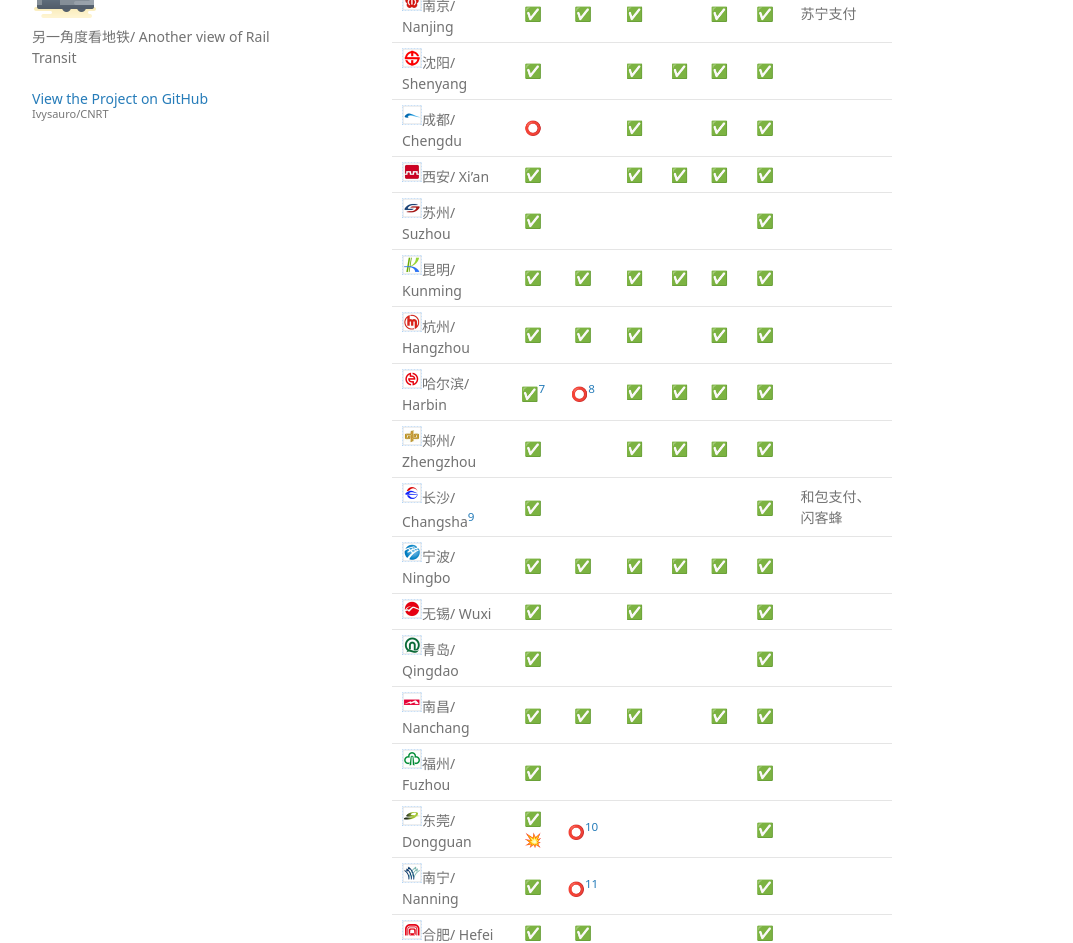
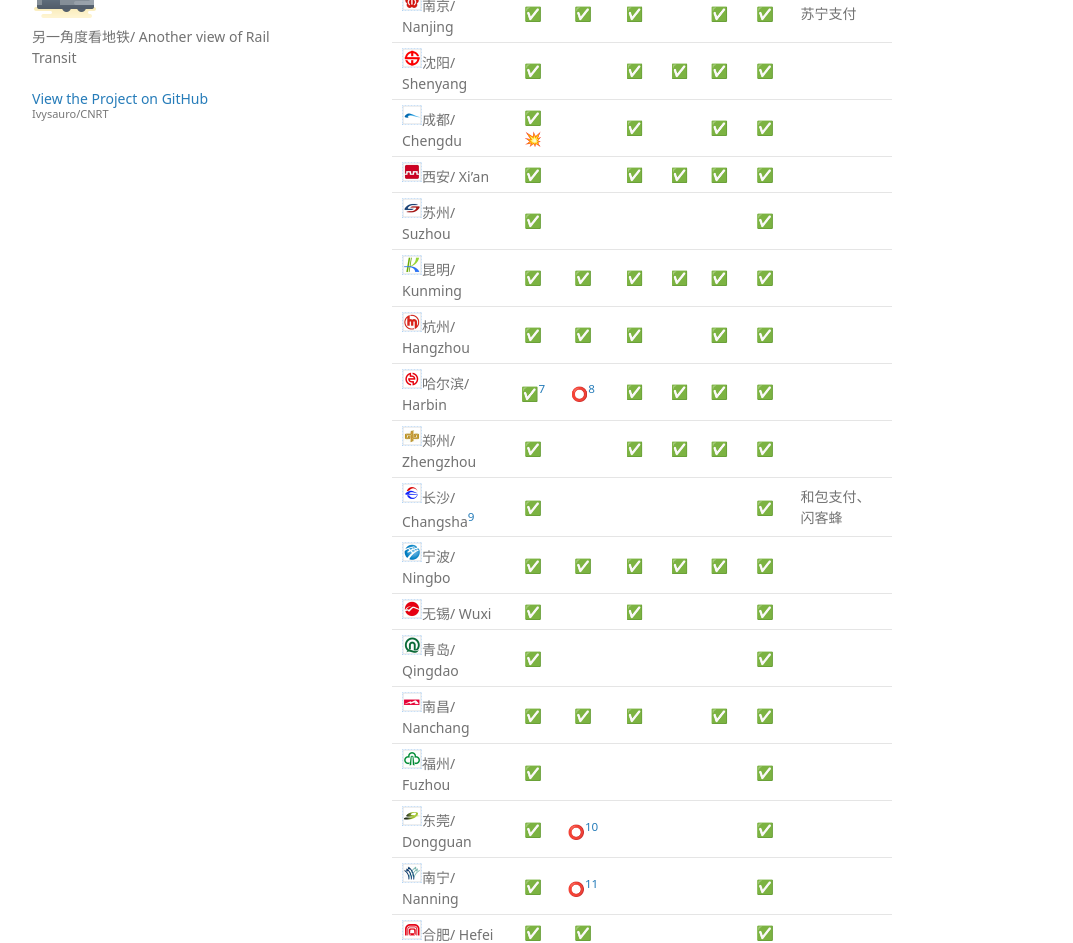
Before and after one commit to Ivysauro/CNRT, a Jekyll site: the page built from data/Pay.md, in a window 1280 px wide and 1400 px high, scrolled down 1370 px. Shown: the part 152-1095 px from the top of the window, without its empty margins (178-1251 px from the left). Built offline with Jekyll 4.4.1, drawn with Linux system fonts in a browser that asks for light colours; some web fonts are replaced; our own code applies the rules of GitHub Pages for plain Markdown files; a script that is not in the unit is left out.

Commit message:
🍊更新成都数据及评分
更新日志：
成都地铁正式支持交通联合

```diff
--- a/data/Pay.md
+++ b/data/Pay.md
@@ -47,7 +47,7 @@
 | <img src="https://raw.githubusercontent.com/Ivysauro/CNRT/master/images/city/sz.gif" width="20" hegiht="20"/>深圳/ Shenzhen | ✅ | ✅ | | ✅ | ✅ | ✅ | |
 | <img src="https://raw.githubusercontent.com/Ivysauro/CNRT/master/images/city/nj.gif" width="20" hegiht="20"/>南京/ Nanjing | ✅ | ✅ | ✅ | | ✅ | ✅ | 苏宁支付 |
 | <img src="https://raw.githubusercontent.com/Ivysauro/CNRT/master/images/city/sy.gif" width="20" hegiht="20"/>沈阳/ Shenyang | ✅ | | ✅ | ✅ | ✅ | ✅ | |
-| <img src="https://raw.githubusercontent.com/Ivysauro/CNRT/master/images/city/cd.gif" width="20" hegiht="20"/>成都/ Chengdu | ⭕️ | | ✅ | | ✅ | ✅ | |
+| <img src="https://raw.githubusercontent.com/Ivysauro/CNRT/master/images/city/cd.gif" width="20" hegiht="20"/>成都/ Chengdu | ✅💥 | | ✅ | | ✅ | ✅ | |
 | <img src="https://raw.githubusercontent.com/Ivysauro/CNRT/master/images/city/xa.gif" width="20" hegiht="20"/>西安/ Xi'an | ✅ | | ✅ | ✅ | ✅ | ✅ | |
 | <img src="https://raw.githubusercontent.com/Ivysauro/CNRT/master/images/city/suz.gif" width="20" hegiht="20"/>苏州/ Suzhou | ✅ | | | | | ✅ | |
 | <img src="https://raw.githubusercontent.com/Ivysauro/CNRT/master/images/city/km.gif" width="20" hegiht="20"/>昆明/ Kunming | ✅ | ✅ | ✅ | ✅ | ✅ | ✅ | |
@@ -60,7 +60,7 @@
 | <img src="https://raw.githubusercontent.com/Ivysauro/CNRT/master/images/city/qd.gif" width="20" hegiht="20"/>青岛/ Qingdao | ✅ | | | | | ✅ | |
 | <img src="https://raw.githubusercontent.com/Ivysauro/CNRT/master/images/city/nc.gif" width="20" hegiht="20"/>南昌/ Nanchang | ✅ | ✅ | ✅ | | ✅ | ✅ | |
 | <img src="https://raw.githubusercontent.com/Ivysauro/CNRT/master/images/city/fz.gif" width="20" hegiht="20"/>福州/ Fuzhou | ✅ | | | | | ✅ | |
-| <img src="https://raw.githubusercontent.com/Ivysauro/CNRT/master/images/city/dg.gif" width="20" hegiht="20"/>东莞/ Dongguan | ✅💥 | ⭕[^dg] | | | | ✅ | |
+| <img src="https://raw.githubusercontent.com/Ivysauro/CNRT/master/images/city/dg.gif" width="20" hegiht="20"/>东莞/ Dongguan | ✅ | ⭕[^dg] | | | | ✅ | |
 | <img src="https://raw.githubusercontent.com/Ivysauro/CNRT/master/images/city/nn.gif" width="20" hegiht="20"/>南宁/ Nanning | ✅ | ⭕[^nn] | | | | ✅ | |
 | <img src="https://raw.githubusercontent.com/Ivysauro/CNRT/master/images/city/hf.gif" width="20" hegiht="20"/>合肥/ Hefei | ✅ | ✅ | | | | ✅ | |
 | <img src="https://raw.githubusercontent.com/Ivysauro/CNRT/master/images/city/sjz.gif" width="20" hegiht="20"/>石家庄/ Shijiazhuang | ✅ | | | | ✅💥 | ✅ | |
@@ -223,7 +223,7 @@
 | <img src="https://raw.githubusercontent.com/Ivysauro/CNRT/master/images/city/sz.gif" width="20" hegiht="20"/>深圳/ Shenzhen | ⭕ | ✅ | ✅ | ✅ | ✅ | 90 |
 | <img src="https://raw.githubusercontent.com/Ivysauro/CNRT/master/images/city/nj.gif" width="20" hegiht="20"/>南京/ Nanjing | ✅ | ⭕ | ✅ | ✅ | ✅ | 90 |
 | <img src="https://raw.githubusercontent.com/Ivysauro/CNRT/master/images/city/sy.gif" width="20" hegiht="20"/>沈阳/ Shenyang | ✅ | ✅ | ✅ | ✅ | ✅ | **100** |
-| <img src="https://raw.githubusercontent.com/Ivysauro/CNRT/master/images/city/cd.gif" width="20" hegiht="20"/>成都/ Chengdu | ✅ | ⭕ | ✅ | ⭕️ | ⭕ | 70 |
+| <img src="https://raw.githubusercontent.com/Ivysauro/CNRT/master/images/city/cd.gif" width="20" hegiht="20"/>成都/ Chengdu | ✅ | ⭕ | ✅ | ✅ | ⭕ | 80 |
 | <img src="https://raw.githubusercontent.com/Ivysauro/CNRT/master/images/city/xa.gif" width="20" hegiht="20"/>西安/ Xi'an | ✅ | ✅ | ✅ | ✅ | ✅ | **100** |
 | <img src="https://raw.githubusercontent.com/Ivysauro/CNRT/master/images/city/suz.gif" width="20" hegiht="20"/>苏州/ Suzhou | ❌ | ❌ | ❌ | ✅ | ✅ | 40 |
 | <img src="https://raw.githubusercontent.com/Ivysauro/CNRT/master/images/city/km.gif" width="20" hegiht="20"/>昆明/ Kunming | ✅ | ✅ | ✅ | ✅ | ❌ | 80 |
```
